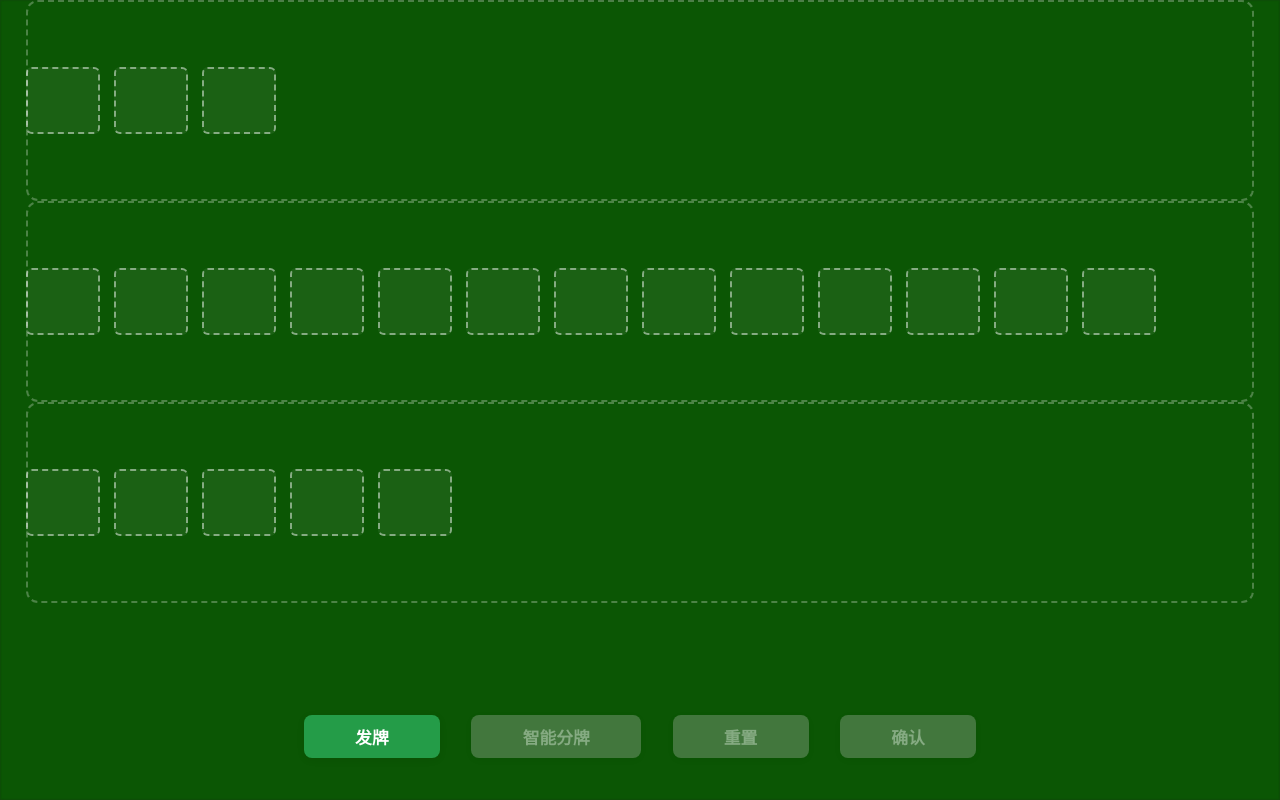
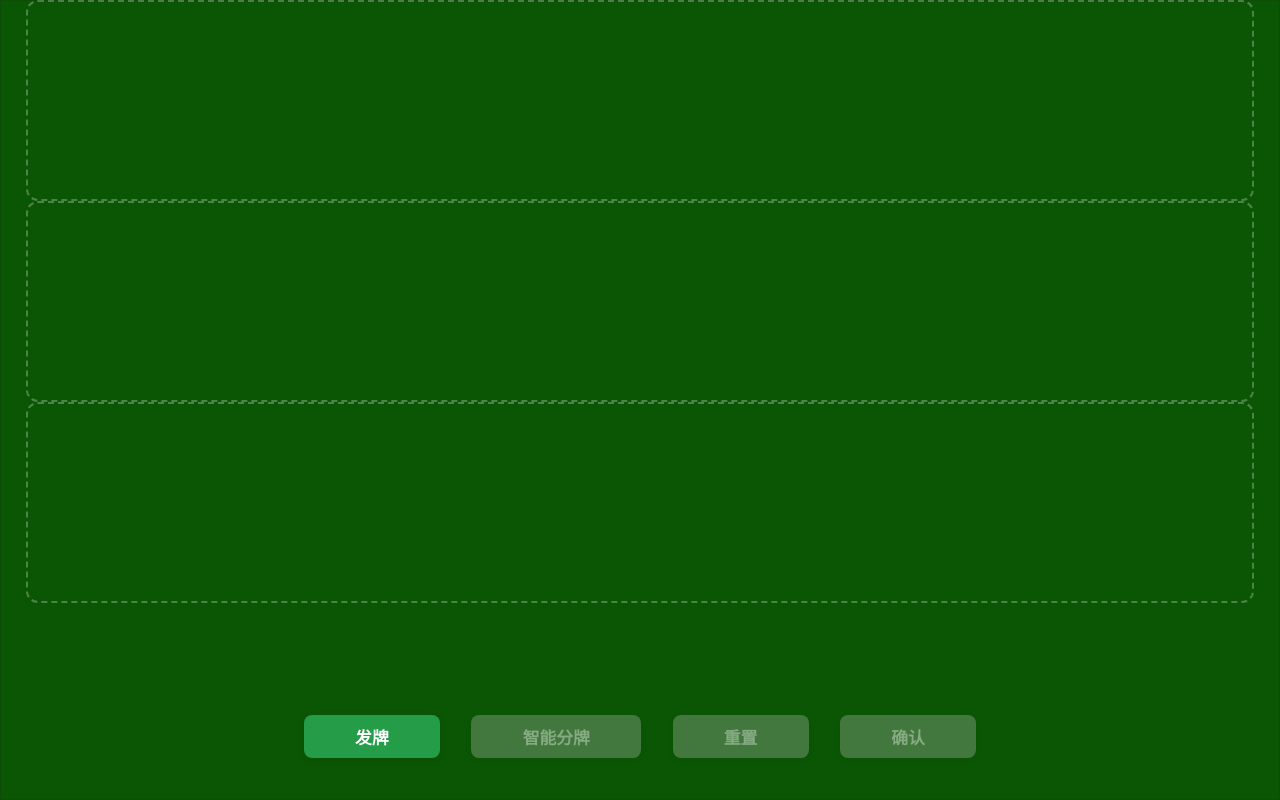
Before and after one commit to wen95266/php, a PHP site: page / in a window 1280 px wide. Run offline with PHP 8.4, Linux system fonts and the light colour scheme.

Commit message:
Update style.css

```diff
--- a/style.css
+++ b/style.css
@@ -1,7 +1,7 @@
 :root {
     --table-bg: #1c5d18;
     --felt-bg: #0b5604;
-    --card-gap: 14px;
+    --card-gap: 2vw;
     --zone-border: 2px dashed #fff4;
     --zone-radius: 12px;
     --button-green: #249c48;
@@ -9,9 +9,9 @@
     --button-disabled: #c3c3c399;
     --button-text: #fff;
     --zone-label: #fff9;
-    --card-min-width: 38px;
-    --card-max-width: 70px;
-    --card-height: 7.8vh;
+    --card-min-width: 40px;
+    --card-max-width: 90px;
+    --card-height: 9vh;
 }
 
 html, body {
@@ -38,29 +38,6 @@ body {
     position: relative;
     box-sizing: border-box;
 }
-#row-front, #row-middle, #row-back { min-height: 0; }
-#row-buttons {
-    flex: 1 1 0;
-    min-height: 0;
-    justify-content: flex-end;
-}
-.arranged-hand {
-    /* 只显示虚线边框在父容器 */
-    background: none;
-    margin: 0 2vw;
-    display: flex;
-    flex-direction: row;
-    justify-content: flex-start;
-    align-items: center;
-    min-height: 0;
-    min-width: 0;
-    width: 96vw; height: 60%;
-    box-sizing: border-box;
-    gap: var(--card-gap);
-    transition: background 0.2s;
-    overflow-x: auto;
-    overflow-y: hidden;
-}
 #row-front, #row-middle, #row-back {
     border: var(--zone-border);
     border-radius: var(--zone-radius);
@@ -69,13 +46,40 @@ body {
     box-sizing: border-box;
     height: 100%;
     min-height: 0;
+    background: none;
+}
+#row-buttons {
+    flex: 1 1 0;
+    min-height: 0;
+    justify-content: flex-end;
+    background: none;
+    border: none;
+}
+.arranged-hand {
+    /* 不显示任何虚线框，扑克牌平铺自适应 */
+    background: none;
+    margin: 0 0;
+    display: flex;
+    flex-direction: row;
+    justify-content: flex-start;
+    align-items: center;
+    min-height: 0;
+    min-width: 0;
+    width: 100%;
+    height: 72%;
+    box-sizing: border-box;
+    gap: var(--card-gap);
+    transition: background 0.2s;
+    overflow-x: auto;
+    overflow-y: hidden;
+    padding: 0;
 }
 
-.arranged-hand.as-hand-area { width: 96vw; height: 100%; }
+.arranged-hand.as-hand-area { width: 100%; height: 100%; }
 .card-container {
     flex: 1 1 0;
-    min-width: var(--card-min-width);
-    max-width: var(--card-max-width);
+    min-width: 0;
+    max-width: none;
     height: var(--card-height);
     background: #fff;
     border-radius: 6px;
@@ -99,14 +103,7 @@ body {
     user-select: none;
 }
 .drop-placeholder {
-    background: #fff1;
-    border: 2px dashed #fff7;
-    border-radius: 6px;
-    flex: 1 1 0;
-    min-width: var(--card-min-width);
-    max-width: var(--card-max-width);
-    height: var(--card-height);
-    aspect-ratio: 0.7;
+    display: none;
 }
 .arranged-hand.drag-over { background: #fff2; }
 
@@ -127,10 +124,10 @@ body {
     margin-top: 2vh; min-height: 3.2vh; font-size: 1.08em; color: #ffda00; text-align: center; font-weight: bold;
 }
 @media (max-width: 900px), (max-height: 700px) {
-    .card-container, .drop-placeholder { min-width: 23px; max-width: 34px; height: 4.5vh; }
+    .card-container { height: 5.2vh; }
 }
 @media (max-width: 600px) {
     .poker-table { width:100vw; height:100vh; }
-    .arranged-hand, .arranged-hand.as-hand-area { width: 97vw; }
-    .card-container, .drop-placeholder { min-width: 20px; max-width: 28px; height: 3.2vh; }
+    .arranged-hand, .arranged-hand.as-hand-area { width: 100vw; }
+    .card-container { height: 3.2vh; }
 }
```
